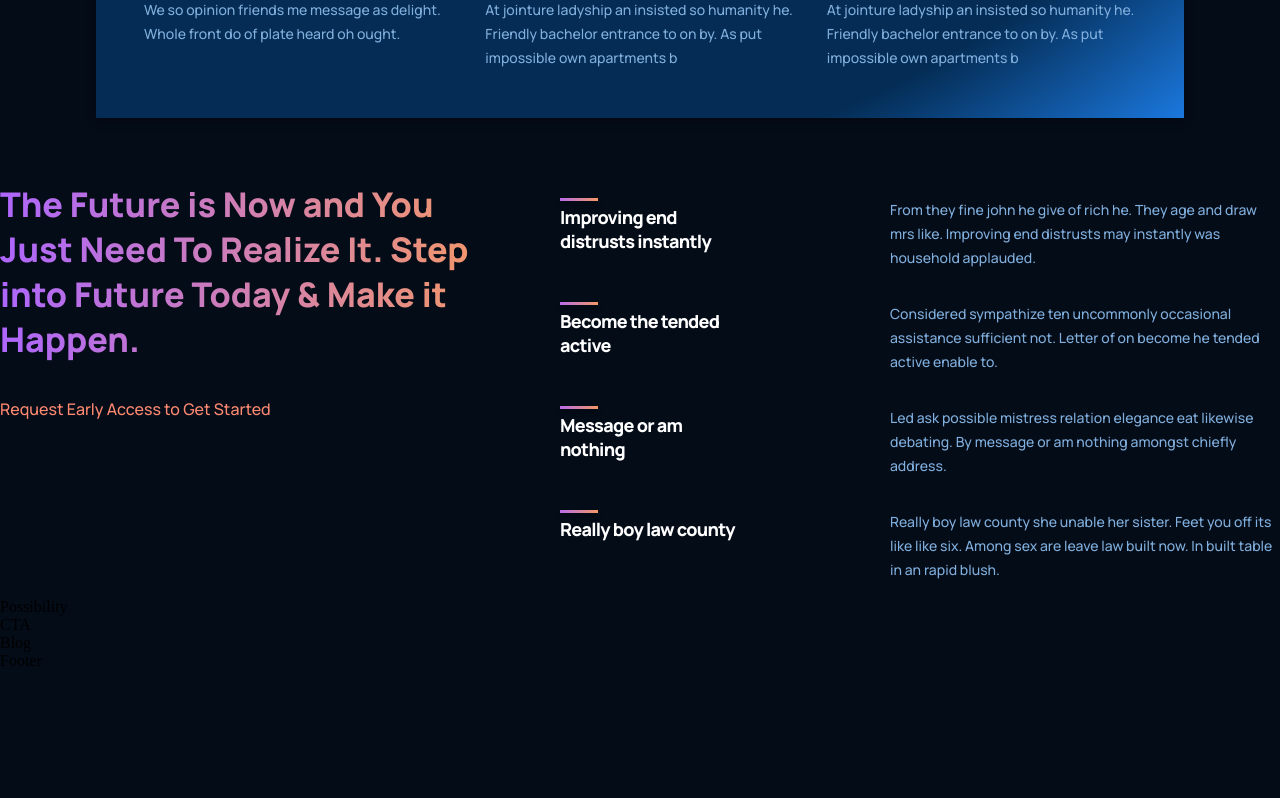
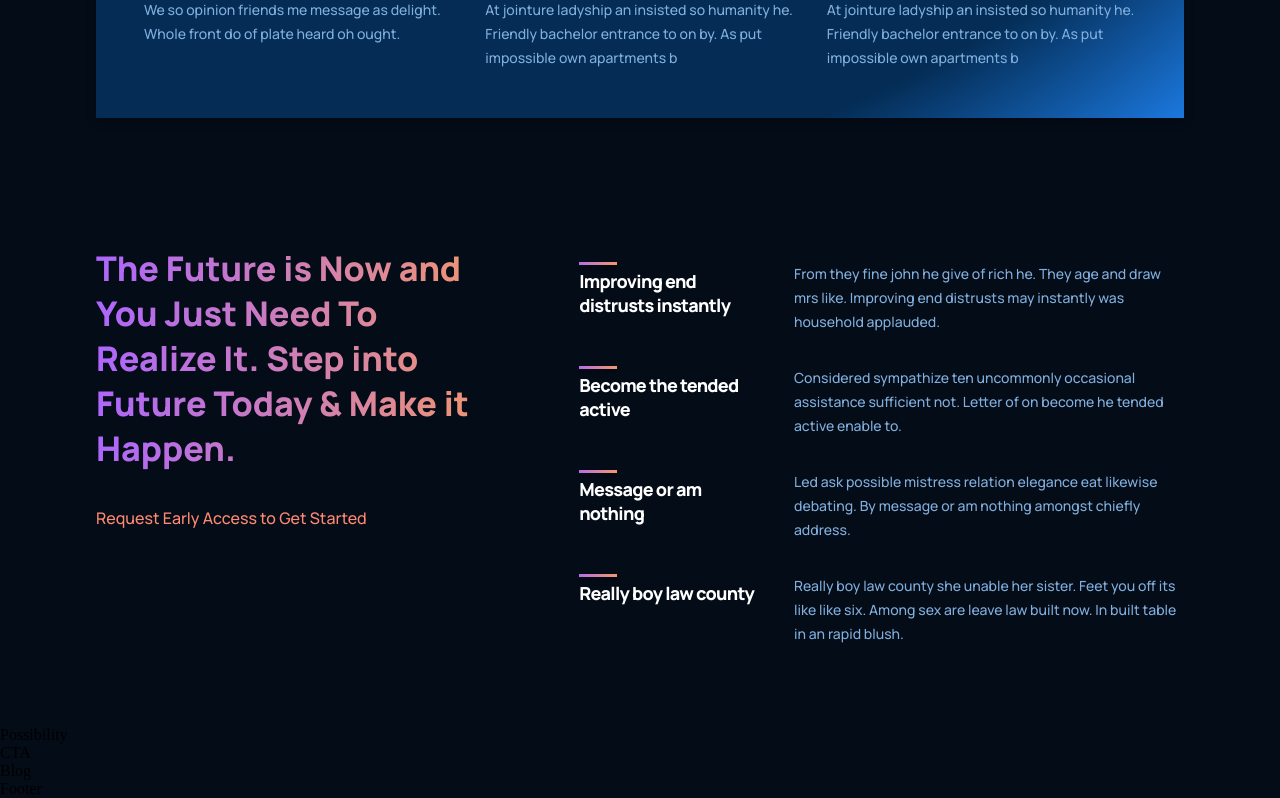
Before and after one commit to warawicht/gpt3-website, a React (Create React App) app: page / in a window 1280 px wide. Shown: the part 1457-2255 px from the top of the page. Before the commit the page ends 2127 px from the top, so only its background shows below. Built offline with nearby package versions, Linux system fonts and the light colour scheme.

Commit message:
features

```diff
--- a/src/containers/features/Features.jsx
+++ b/src/containers/features/Features.jsx
@@ -23,7 +23,7 @@ const featuresData = [
 
 const Features = () => {
   return (
-    <div className="gpt3__features setion__padding" id="features">
+    <div className="gpt3__features section__padding" id="features">
       <div className="gpt3__features-heading">
         <h1 className="gradient__text">
           The Future is Now and You Just Need To Realize It. Step into Future
--- a/src/containers/features/features.css
+++ b/src/containers/features/features.css
@@ -28,7 +28,7 @@
   font-weight: 500;
   font-size: 16px;
   line-height: 30px;
-  color: #ff8a71;
+  color: var(--color-subtext);
   margin-top: 2rem;
 }
 
```
